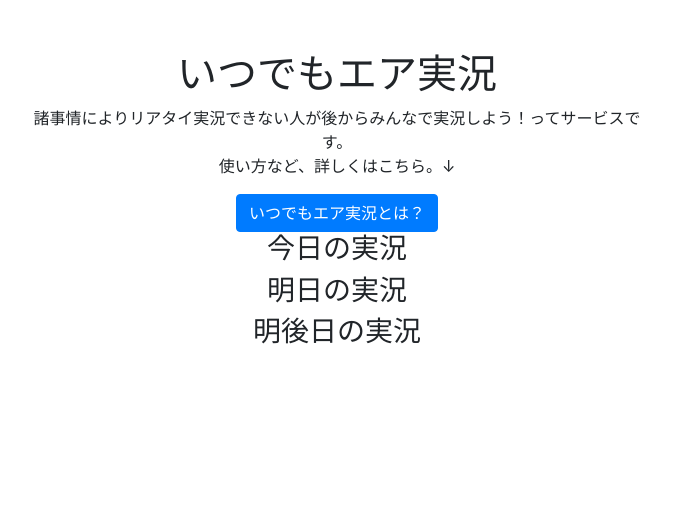
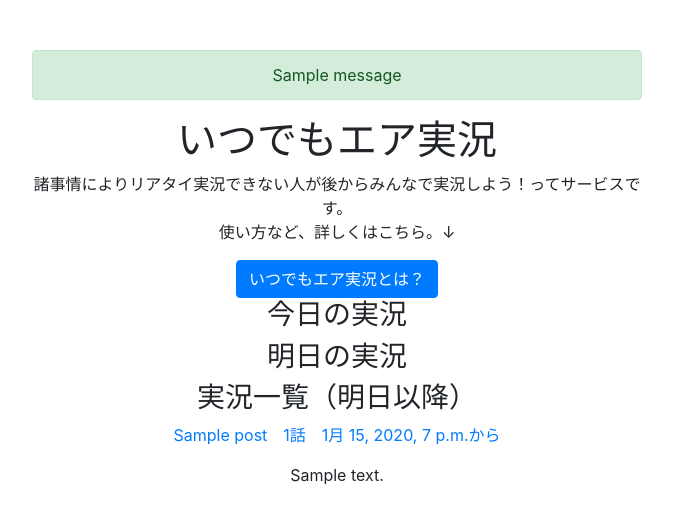
Before and after one commit to g-nemo9/airjikkyou, a Django app: page / in a window 1280 px wide. Shown: the part 56-580 px from the top of the page, without its empty margins (303-976 px from the left). Run offline with Django 3.2, Linux system fonts and the light colour scheme; tables that the repository leaves empty hold one stand-in row (values such as "Sample post"); one stand-in notice (Sample message) is shown; some libraries are stand-ins or nearby versions.

Commit message:
messageを付けました

```diff
--- a/app/forms.py
+++ b/app/forms.py
@@ -19,7 +19,7 @@ class CreateForm(forms.Form):
     title = forms.CharField(
         label='タイトル',
         max_length=140,
-        help_text='Twitterハッシュタグの使用上、？や！などの記号は使えません。Vtuberなどのアーカイブの場合、「配信タイトル_名前」を推奨します。'
+        help_text='Twitterハッシュタグの仕様上、？や！などの記号は使えません。Vtuberなどのアーカイブの場合、「配信タイトル_名前」を推奨します。'
     )
     start_time = forms.DateTimeField(
         label='開始時刻',
--- a/app/urls.py
+++ b/app/urls.py
@@ -6,6 +6,6 @@ app_name = 'app'
 urlpatterns = [
     path('', views.index, name='index'),
     path('create/', views.create, name='create'),
-    path('<int:post_id>/', views.detail, name='detail'),
+    path('<int:pk>/', views.detail, name='detail'),
     path('about/', views.about, name='about'),
 ]
--- a/app/views.py
+++ b/app/views.py
@@ -3,6 +3,9 @@ from django.views import View
 from .forms import CreateForm
 from .models import Post
 import datetime
+from django.contrib import messages
+from django.urls import reverse
+
 
 # Create your views here.
 
@@ -10,12 +13,12 @@ import datetime
 class IndexView(View):
     def get(self, request):
         today_posts = Post.objects.filter(start_time__date=datetime.date.today()).order_by('start_time')
-        tommorow_posts = Post.objects.filter(start_time__date=(datetime.date.today()+datetime.timedelta(days=1)))\
+        tomorrow_posts = Post.objects.filter(start_time__date=(datetime.date.today()+datetime.timedelta(days=1)))\
             .order_by('start_time')
-        day_after_tommorow_posts = Post.objects.filter(start_time__date=(datetime.date.today()+datetime.timedelta(days=2)))\
+        day_after_tomorrow_posts = Post.objects.filter(start_time__gte=(datetime.date.today()+datetime.timedelta(days=2)))\
             .order_by('start_time')
-        return render(request, 'app/index.html', {'today_posts': today_posts, 'tommorow_posts': tommorow_posts,
-                                                  'day_after_tommorow_posts': day_after_tommorow_posts},)
+        return render(request, 'app/index.html', {'today_posts': today_posts, 'tomorrow_posts': tomorrow_posts,
+                                                  'day_after_tomorrow_posts': day_after_tomorrow_posts},)
 
 
 index = IndexView.as_view()
@@ -52,15 +55,16 @@ class CreateView(View):
             episode=post.episode,
             comment=post.comment,
         )
-        return redirect('app:index')
+        messages.success(request, "投稿しました!")
+        return redirect(reverse('app:index'))
 
 
 create = CreateView.as_view()
 
 
 class DetailView(View):
-    def get(self, request, post_id):
-        post = get_object_or_404(Post, id=post_id)
+    def get(self, request, pk):
+        post = get_object_or_404(Post, id=pk)
         return render(request, 'app/detail.html', {'post': post})
 
 
--- a/templates/app/index.html
+++ b/templates/app/index.html
@@ -12,12 +12,12 @@
     <p>{{ post.comment | truncatechars:50 }}</p>
 {% endfor %}
 <h3>明日の実況</h3>
-{% for post in tommorow_posts %}
+{% for post in tomorrow_posts %}
     <p><a href="{% url 'app:detail' post.id %}">{{ post.title }}　{{ post.episode }}話　{{ post.start_time }}から</a></p>
     <p>{{ post.comment | truncatechars:50 }}</p>
 {% endfor %}
-<h3>明後日の実況</h3>
-{% for post in day_after_tommorow_posts %}
+<h3>実況一覧（明日以降）</h3>
+{% for post in day_after_tomorrow_posts %}
     <p><a href="{% url 'app:detail' post.id %}">{{ post.title }}　{{ post.episode }}話　{{ post.start_time }}から</a></p>
     <p>{{ post.comment | truncatechars:50 }}</p>
 {% endfor %}
--- a/templates/base.html
+++ b/templates/base.html
@@ -31,6 +31,16 @@
     </nav>
 {#    <div class="container mx-auto" style="width: 300px">#}
     <div class="container col-xs-12 col-sm-6">
+
+    {% if messages %}
+    <ul class="list-unstyled">
+      {% for message in messages %}
+      <li{% if message.tags %} class="{{ message.tags }}"{% endif %}>{{ message }}</li>
+      {% endfor %}
+    </ul>
+    {% endif %}
+
+
     {% block content %}{% endblock %}
     </div>
     <script src="https://code.jquery.com/jquery-3.3.1.slim.min.js" integrity="sha384-q8i/X+965DzO0rT7abK41JStQIAqVgRVzpbzo5smXKp4YfRvH+8abtTE1Pi6jizo" crossorigin="anonymous"></script>
```
Also changed, not shown: airjikkyou/settings.py (+7 -0 lines), templates/app/about.html (+9 -2 lines).
